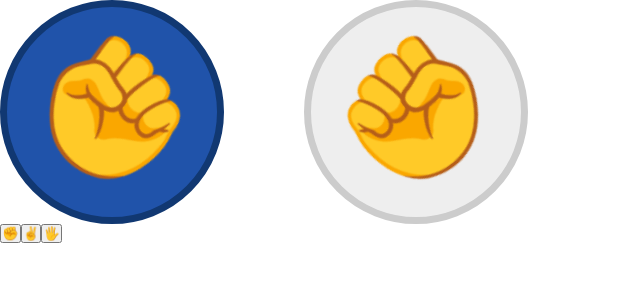
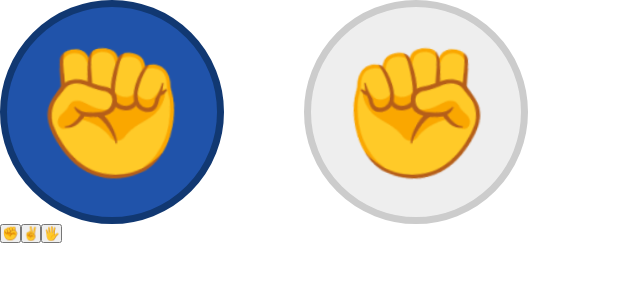
Before and after one commit to nascjoao/Rock-Paper-Scissors, a Next.js app: page / in a window 1280 px wide. Shown: the top 300 px of the page, without its empty margins (0-640 px from the left). Built offline with nearby package versions, Linux system fonts and the light colour scheme.

Commit message:
refactor: improve animation

```diff
--- a/src/components/PlayerChoice/styles.module.scss
+++ b/src/components/PlayerChoice/styles.module.scss
@@ -1,16 +1,16 @@
 @keyframes choosing {
   from {
-    transform: rotate(-45deg);
+    transform: rotate(-5deg);
   } to {
-    transform: rotate(45deg);
+    transform: rotate(5deg);
   }
 }
 
 @keyframes humanChoosing {
   from {
-    transform: rotate(45deg) rotateY(180deg);
+    transform: rotate(5deg) rotateY(180deg);
   } to {
-    transform: rotate(-45deg) rotateY(180deg);
+    transform: rotate(-5deg) rotateY(180deg);
   }
 }
 
@@ -30,10 +30,10 @@
   }
 
   .choosing {
-    animation: choosing infinite 200ms alternate;
+    animation: choosing infinite 90ms alternate;
 
     &.human {
-      animation: humanChoosing infinite 200ms alternate;
+      animation: humanChoosing infinite 90ms alternate;
     }
   }
 
```
